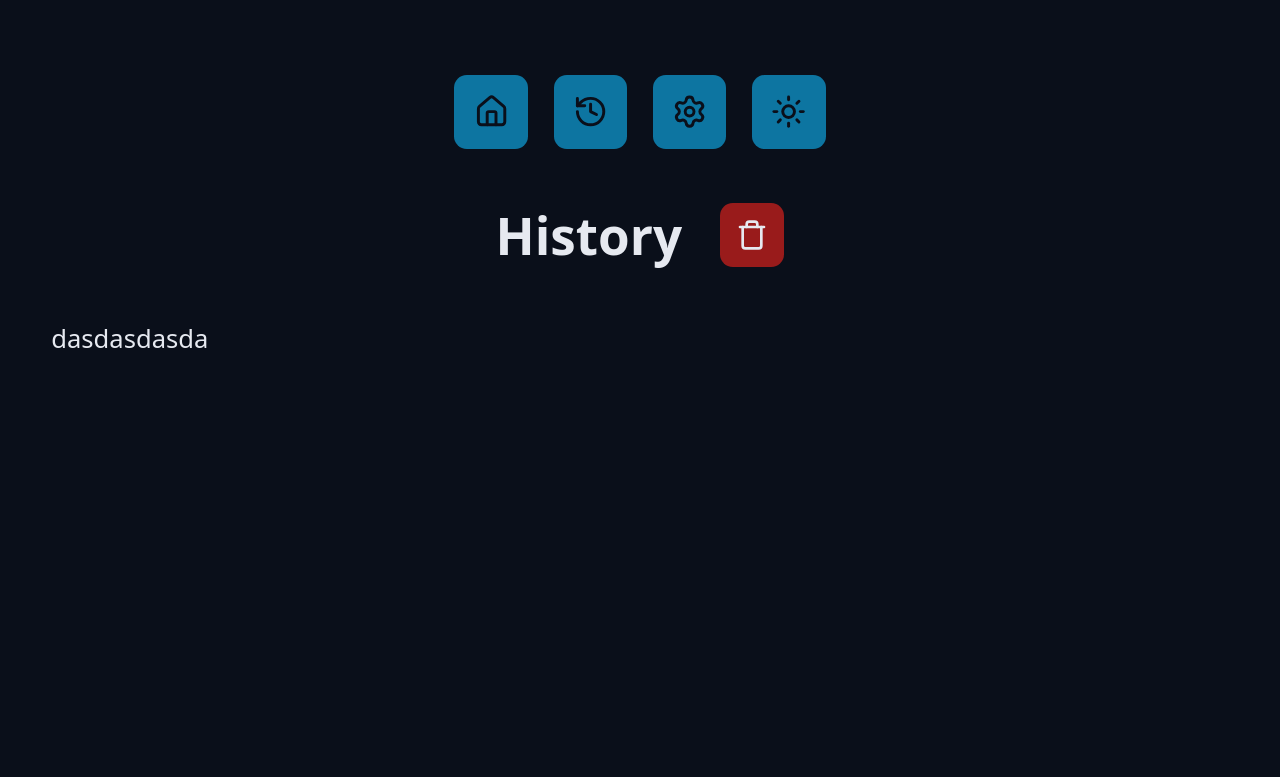
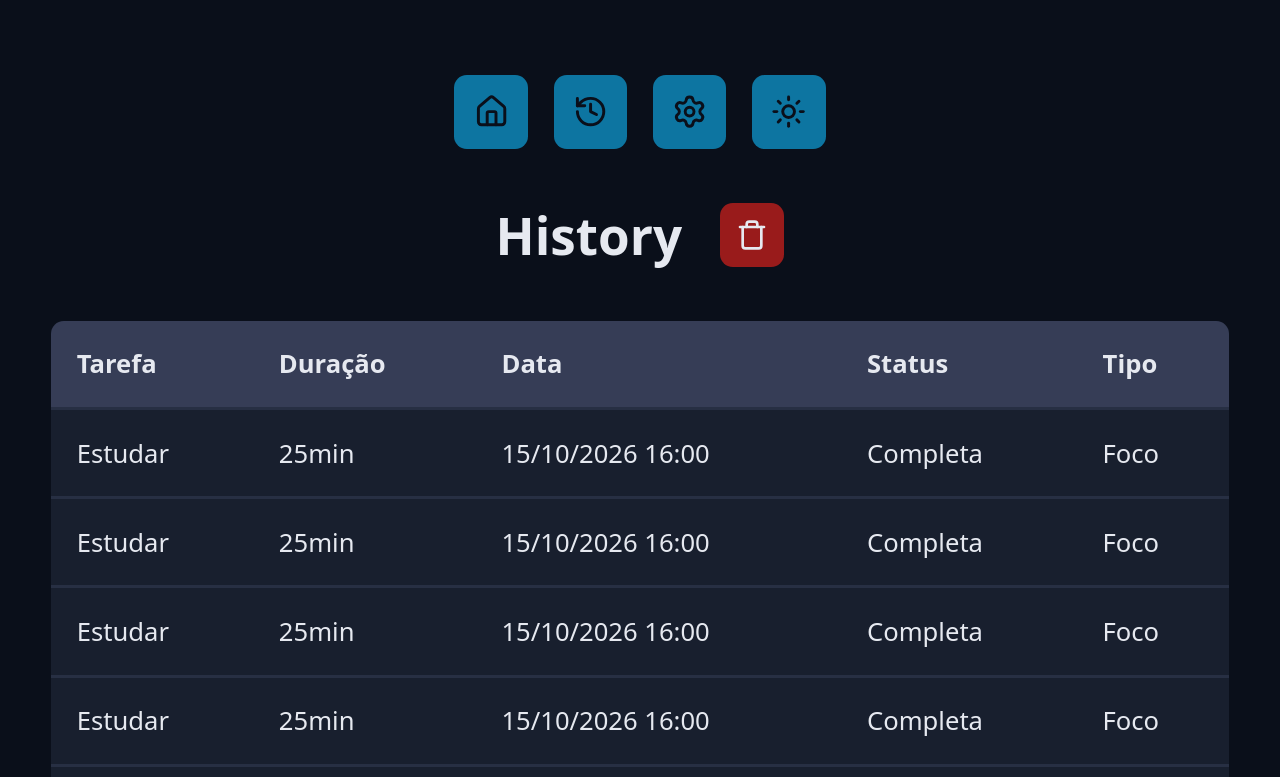
Before and after one commit to Cezaniltom/chronos-pomodoro, a React (Vite) app: page /history in a window 1280 px wide. Shown: the part 323-1100 px from the top of the page. Before the commit the page ends 800 px from the top, so only its background shows below. Built offline with nearby package versions, Linux system fonts and the light colour scheme.

Commit message:
Estilizando a tabela do historico

```diff
--- a/src/pages/History/index.tsx
+++ b/src/pages/History/index.tsx
@@ -15,13 +15,43 @@ export function History() {
         <Heading>
           <span>History</span>
           <span className={styles.buttonContainer}>
-            <DefaultButton icon={<TrashIcon />} color="red" />
+            <DefaultButton
+            icon={<TrashIcon />}
+            color="red"
+            aria-label="Apagar todo o histórico"
+            title="Apagar histórico"
+            />
           </span>
         </Heading>
       </Container>
 
       <Container>
-        <div className="responsiveTable">dasdasdasda</div>
+        <div className={styles.responsiveTable}>
+          <table>
+            <thead>
+              <tr>
+                <th>Tarefa</th>
+                <th>Duração</th>
+                <th>Data</th>
+                <th>Status</th>
+                <th>Tipo</th>
+              </tr>
+            </thead>
+            <tbody>
+              {Array.from({ length: 20 }).map((_, index) => {
+                return (
+                  <tr key={index}>
+                    <td>Estudar</td>
+                    <td>25min</td>
+                    <td>15/10/2026 16:00</td>
+                    <td>Completa</td>
+                    <td>Foco</td>
+                  </tr>
+                )
+              })}
+            </tbody>
+          </table>
+        </div>
       </Container>
     </MainTemplate>
   )
--- a/src/pages/History/styles.module.css
+++ b/src/pages/History/styles.module.css
@@ -8,3 +8,30 @@
   width: 2rem;
   height: 2rem;
 }
+
+.responsiveTable {
+  overflow-x: auto;
+  border-radius: 0.8rem ;
+}
+
+.responsiveTable table {
+  width: 100%;
+  min-width: 64rem;
+  font-size: 1.6rem;
+  border-collapse: collapse;
+}
+
+.responsiveTable th {
+  background-color: var(--gray-600);
+}
+
+.responsiveTable td {
+  background-color: var(--gray-800);
+}
+
+.responsiveTable th,
+.responsiveTable td {
+  border-bottom: 0.2rem solid var(--gray-700);
+  text-align: left;
+  padding: 1.6rem;
+}
```
